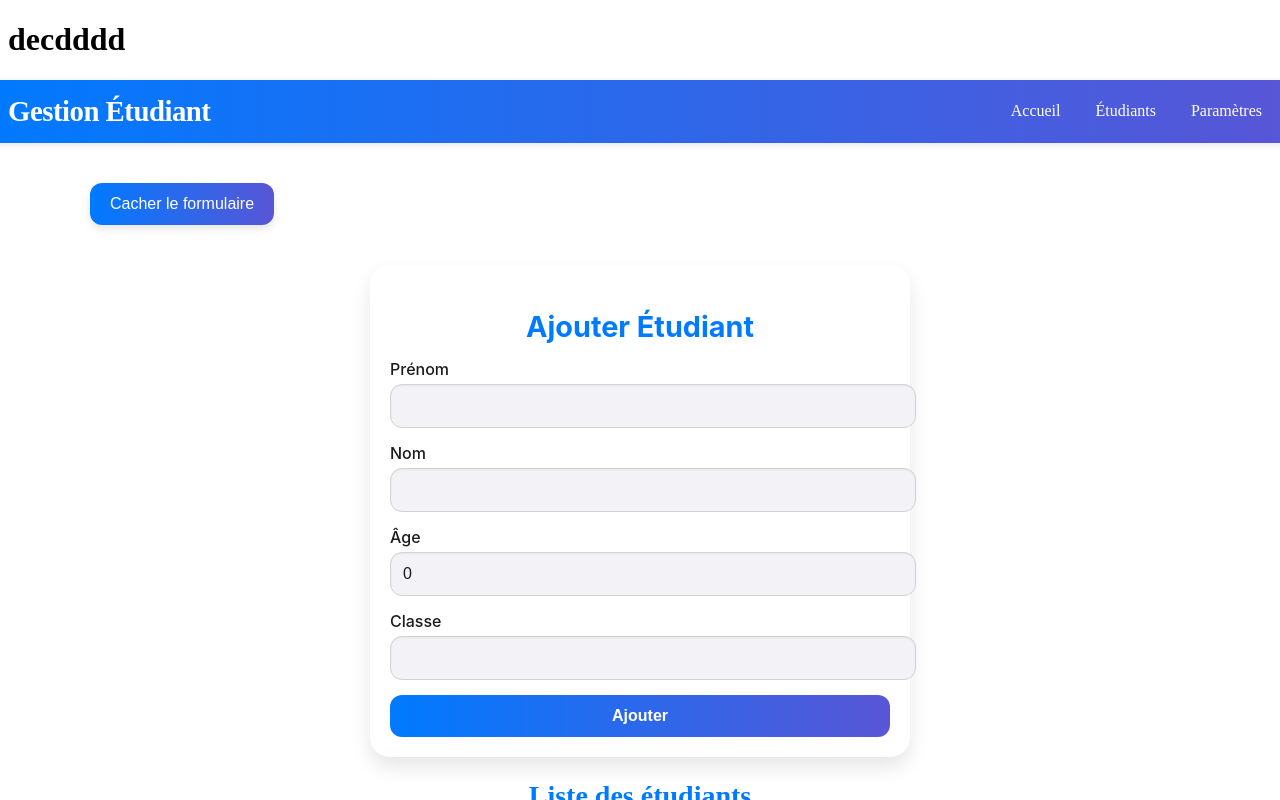
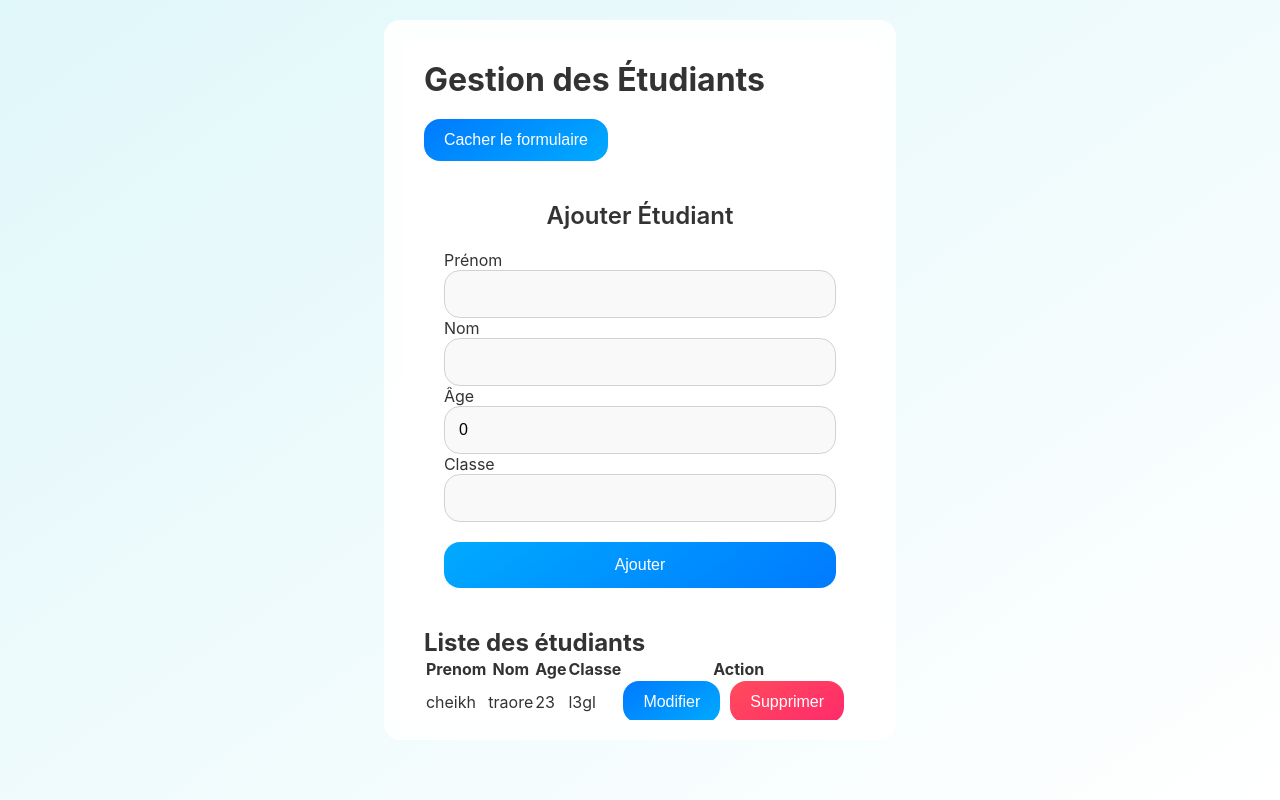
Before and after one commit to traorecheikh/gAngular, an Angular app: page / in a window 1280 px wide. Both pictures are taken after a click on the button "Ajouter un étudiant". Shown: the top 800 px of the page. Built offline with nearby package versions, Linux system fonts and the light colour scheme; data requests are answered from the project's data file.

Commit message:
update to design

```diff
--- a/db.json
+++ b/db.json
@@ -1,46 +1,11 @@
 {
   "etudiants": [
     {
-      "id": "9ea7",
-      "prenom": "Cheikh",
-      "nom": "Traore",
+      "id": 0,
+      "prenom": "cheikh",
+      "nom": "traore",
       "age": 23,
       "classe": "l3gl"
-    },
-    {
-      "id": "5101",
-      "prenom": "Cheikh",
-      "nom": "Traore",
-      "age": 23,
-      "classe": "l3gl"
-    },
-    {
-      "id": "b07c",
-      "prenom": "Cheikh",
-      "nom": "Traore",
-      "age": 23,
-      "classe": "l3gl"
-    },
-    {
-      "id": "12a8",
-      "prenom": "Houleymatou",
-      "nom": "Diallo",
-      "age": 20,
-      "classe": "l3gl"
-    },
-    {
-      "id": "00bf",
-      "prenom": "Houleymatou",
-      "nom": "Diallo",
-      "age": 20,
-      "classe": "l3gl"
-    },
-    {
-      "id": "db82",
-      "prenom": "ds",
-      "nom": "Diallo",
-      "age": 2,
-      "classe": "L2"
     }
   ]
 }
--- a/src/app/app.component.css
+++ b/src/app/app.component.css
@@ -1,115 +1,52 @@
-/* Global Styles */
-body {
-  font-family: -apple-system, BlinkMacSystemFont, "San Francisco", "Segoe UI", Roboto, Arial, sans-serif;
-  margin: 0;
-  background-color: #f2f2f7;
-  color: #1c1c1e;
+/* App Content */
+.content {
+  width: 100%;
+  padding: 20px;
+  background: #fff;
+  overflow-y: auto; /* Add scroll if content overflows */
 }
 
-.app-container {
-  display: flex;
-  flex-direction: column;
-  align-items: center;
+/* Table Styling */
+app-table {
+  margin-top: 30px;
+  background-color: #fafafa;
+  border-radius: 16px;
+  box-shadow: 0 3px 6px rgba(0, 0, 0, 0.1);
+  transition: all 0.3s ease;
+  overflow: hidden;
 }
 
-/* Navbar */
-.navbar {
-  width: 100%;
-  background: linear-gradient(90deg, #007aff, #5856d6);
-  padding: 15px 20px;
-  display: flex;
-  justify-content: space-between;
-  align-items: center;
-  color: white;
-  box-shadow: 0px 2px 8px rgba(0, 0, 0, 0.1);
+app-table:hover {
+  background-color: #f1f1f1;
 }
 
-.navbar .brand {
-  font-size: 1.8rem;
-  font-weight: 600;
-  letter-spacing: -0.5px;
+/* Form Styling */
+app-form {
+  margin-top: 20px;
+  margin: 20px;
+  background-color: #f0f0f5;
+  border-radius: 16px;
+  box-shadow: 0 3px 6px rgba(0, 0, 0, 0.1);
 }
 
-.nav-links {
-  list-style: none;
-  display: flex;
-  gap: 15px;
-  margin: 0;
-  padding: 0;
-}
-
-.nav-links li {
-  font-size: 1rem;
-  font-weight: 500;
-}
-
-.nav-links a {
-  text-decoration: none;
+/* Button Hover & Active States */
+.action-button {
+  padding: 12px 20px;
+  font-size: 16px;
+  background: linear-gradient(145deg, #007aff, #00aaff);
   color: white;
-  padding: 5px 10px;
-  border-radius: 8px;
-  transition: background-color 0.3s ease;
-}
-
-.nav-links a:hover {
-  background-color: rgba(255, 255, 255, 0.2);
-}
-
-/* Content Section */
-.content {
-  width: 100%;
-  max-width: 1100px;
-  padding: 20px;
+  border: none;
+  border-radius: 16px;
+  cursor: pointer;
+  transition: transform 0.2s ease, background 0.2s ease;
   margin-top: 20px;
 }
 
-/* Button */
-button {
-  padding: 12px 20px;
-  font-size: 1rem;
-  color: white;
-  background: linear-gradient(90deg, #007aff, #5856d6);
-  border: none;
-  border-radius: 12px;
-  cursor: pointer;
-  box-shadow: 0 4px 8px rgba(0, 0, 0, 0.1);
-  transition: background 0.3s ease, box-shadow 0.3s ease;
-  margin-bottom: 20px;
+.action-button:hover {
+  background: linear-gradient(145deg, #005bbb, #0095d9);
+  transform: scale(1.05);
 }
 
-button:hover {
-  background: linear-gradient(90deg, #005fcc, #4540a0);
-  box-shadow: 0 6px 12px rgba(0, 0, 0, 0.15);
+.action-button:active {
+  transform: scale(0.98);
 }
-
-/* Form Component Styling */
-app-form {
-  display: block;
-  margin: 20px 0;
-}
-
-/* Table Component Styling */
-app-table {
-  margin-top: 20px;
-  border-radius: 20px;
-  box-shadow: 0 8px 16px rgba(0, 0, 0, 0.1);
-  overflow: hidden;
-}
-
-/* Adjustments for iOS Aesthetic */
-input, textarea, select {
-  font-size: 1rem;
-  padding: 10px;
-  border: 1px solid #d1d1d6;
-  border-radius: 12px;
-  background-color: #f2f2f7;
-  color: #1c1c1e;
-  transition: border-color 0.3s ease, box-shadow 0.3s ease;
-  width: 100%;
-}
-
-input:focus, textarea:focus, select:focus {
-  border-color: #007aff;
-  box-shadow: 0 0 6px rgba(0, 122, 255, 0.5);
-  outline: none;
-}
--- a/src/app/app.component.html
+++ b/src/app/app.component.html
@@ -1,18 +1,15 @@
 <div class="app-container">
-  <nav class="navbar">
-    <div class="brand">Gestion Étudiant</div>
-    <ul class="nav-links">
-      <li><a href="#">Accueil</a></li>
-      <li><a href="#">Étudiants</a></li>
-      <li><a href="#">Paramètres</a></li>
-    </ul>
-  </nav>
+  <div class="content">
+    <header class="header">
+      <h1>Gestion des Étudiants</h1>
+    </header>
 
-  <div class="content">
-    <button (click)="boutonClick()">
-      {{ ajouter ? 'Cacher le formulaire' : 'Ajouter un étudiant' }}
-    </button>
-    <app-form *ngIf="ajouter" (dataForm)="onDataForm()"></app-form>
+    <div class="action-button-container">
+      <button (click)="boutonClick()" class="action-button">
+        {{ ajouter ? 'Cacher le formulaire' : 'Ajouter un étudiant' }}
+      </button>
+    </div>
+    <app-form *ngIf="ajouter" (dataForm)="onDataForm()" [ajouter]="true"></app-form>
     <app-table [etudiants]="etudiants"></app-table>
   </div>
 </div>
--- a/src/app/app.component.ts
+++ b/src/app/app.component.ts
@@ -1,6 +1,5 @@
-import { Component, ChangeDetectorRef } from '@angular/core';
+import { Component } from '@angular/core';
 import { HttpClient } from '@angular/common/http';
-import { Observable } from 'rxjs';
 
 interface Etudiant {
   id: number;
@@ -18,12 +17,17 @@ interface Etudiant {
 })
 export class AppComponent {
   etudiants: Etudiant[] = [];
-  ajouter: boolean = false;
-  constructor(private http: HttpClient) {
+  ajouter: boolean = false;  // Controls the visibility of 'Ajouter étudiant'
+  isEdit: boolean = false;  // Controls the visibility of 'Modifier' form
+
+  constructor(private http: HttpClient) {}
+
+  boutonClick(): void {
+    if (!this.isEdit) {
+      this.ajouter = !this.ajouter;  // Only toggle 'ajouter' if not editing
+    }
   }
-  boutonClick():void{
-    this.ajouter = !this.ajouter;
-  }
+
   getEtudiants(): void {
     const url = 'http://localhost:3000/etudiants';
     this.http.get<Etudiant[]>(url).subscribe((response) => {
@@ -31,7 +35,13 @@ export class AppComponent {
     });
   }
 
-  onDataForm() {
+  onDataForm(): void {
     this.getEtudiants();
   }
+
+  // This function will be triggered when the "Modifier" button is clicked
+  setIsEditState(state: boolean): void {
+    this.isEdit = state;
+    this.ajouter = false;  // Close the "Ajouter étudiant" form when editing
+  }
 }
--- a/src/app/form/form.component.css
+++ b/src/app/form/form.component.css
@@ -1,66 +1,67 @@
+/* Form Container */
 .form-container {
-  background-color: white;
-  padding: 20px;
-  border-radius: 20px;
-  box-shadow: 0 10px 20px rgba(0, 0, 0, 0.1);
   width: 100%;
   max-width: 500px;
-  margin: 20px auto;
-  font-family: -apple-system, BlinkMacSystemFont, "San Francisco", "Segoe UI", Roboto, Arial, sans-serif;
+  background: rgba(255, 255, 255, 0.85);
+  padding: 20px;
+  border-radius: 16px;
+  box-sizing: border-box;
+  transition: transform 0.3s ease;
+  backdrop-filter: blur(8px);
+  overflow-y: auto; /* Allow vertical scroll inside the form */
+  max-height: 70vh; /* Ensure form container doesn't overflow too much */
 }
 
-h2 {
-  font-size: 1.8rem;
-  font-weight: bold;
-  color: #007aff;
-  margin-bottom: 15px;
-  text-align: center;
+.form-container:hover {
+  transform: translateY(-3px);
 }
 
-.form-group {
-  margin-bottom: 15px;
-}
-
-label {
-  display: block;
-  font-size: 1rem;
-  color: #1c1c1e;
-  font-weight: 500;
-  margin-bottom: 5px;
+.form-container h2 {
+  font-size: 24px;
+  font-weight: 600;
+  color: #333;
+  text-align: center;
+  margin-bottom: 20px;
 }
 
 input {
   width: 100%;
-  padding: 12px;
-  font-size: 1rem;
-  color: #1c1c1e;
-  background-color: #f2f2f7;
+  padding: 14px;
+  font-size: 16px;
+  background-color: #f9f9f9;
   border: 1px solid #d1d1d6;
-  border-radius: 12px;
-  box-shadow: inset 0 1px 2px rgba(0, 0, 0, 0.05);
+  border-radius: 16px;
   transition: all 0.3s ease;
 }
 
 input:focus {
   border-color: #007aff;
-  box-shadow: 0 0 6px rgba(0, 122, 255, 0.5);
+  background-color: #fff;
   outline: none;
+}
+
+input[type="text"]::placeholder {
+  color: #bbb;
 }
 
 .btn-submit {
   width: 100%;
-  padding: 12px;
-  font-size: 1rem;
-  font-weight: bold;
+  padding: 14px;
+  font-size: 16px;
+  background: linear-gradient(145deg, #00aaff, #007aff);
   color: white;
-  background: linear-gradient(90deg, #007aff, #5856d6);
   border: none;
-  border-radius: 12px;
+  border-radius: 16px;
   cursor: pointer;
-  transition: background 0.3s ease, box-shadow 0.3s ease;
+  transition: transform 0.3s ease, background 0.3s ease;
+  margin-top: 20px;
 }
 
 .btn-submit:hover {
-  background: linear-gradient(90deg, #005fcc, #4540a0);
-  box-shadow: 0 4px 10px rgba(0, 0, 0, 0.15);
+  background: linear-gradient(145deg, #0095d9, #005bbb);
+  transform: scale(1.05);
 }
+
+.btn-submit:active {
+  transform: scale(0.98);
+}
--- a/src/app/form/form.component.html
+++ b/src/app/form/form.component.html
@@ -1,4 +1,4 @@
-<div class="form-container">
+<div class="form-container" *ngIf="ajouter || isEdit">
   <h2>{{ isEdit ? 'Modifier Étudiant' : 'Ajouter Étudiant' }}</h2>
   <form (ngSubmit)="onSubmit()">
     <div class="form-group">
--- a/src/app/form/form.component.ts
+++ b/src/app/form/form.component.ts
@@ -1,4 +1,4 @@
-import {ChangeDetectorRef, Component, EventEmitter, Output} from '@angular/core';
+import {ChangeDetectorRef, Component, EventEmitter, Input, Output} from '@angular/core';
 import {HttpClient} from '@angular/common/http';
 import {Observable} from 'rxjs';
 
@@ -13,43 +13,43 @@ interface Etudiant {
 @Component({
   selector: 'app-form',
   standalone: false,
-
   templateUrl: './form.component.html',
-  styleUrl: './form.component.css'
+  styleUrls: ['./form.component.css'],
 })
 export class FormComponent {
+  @Input() formData: Etudiant = { id: 0, prenom: '', nom: '', age: 0, classe: '' };
+  @Input() isEdit!: boolean;
   @Output() dataForm = new EventEmitter<void>();
-  formData = {
-    prenom: '',
-    nom: '',
-    age: 0,
-    classe: '',
-  };
-
-  etudiants: Etudiant[] = [];
-  isEdit: boolean = false;
+  @Input() ajouter!: boolean;
 
   constructor(private http: HttpClient, private cdr: ChangeDetectorRef) {}
 
   onSubmit(): void {
-    this.postData(this.formData).subscribe((response) => {
+    if (this.isEdit) {
+      console.log("test");
+      this.updateData(this.formData);
+    } else {
+
+      console.log("test");
+      this.addData(this.formData);
+    }
+  }
+
+  addData(data: Etudiant): void {
+    const url = 'http://localhost:3000/etudiants';
+    this.http.post(url, data).subscribe((response) => {
       this.cdr.detectChanges();
       this.dataForm.emit();
-      this.getEtudiants();
-      console.log('Data posted successfully:', response);
+      console.log('Student added:', response);
     });
   }
 
-  postData(data: any): Observable<any> {
-    const url = 'http://localhost:3000/etudiants';
-    return this.http.post(url, data);
-  }
-
-  getEtudiants(): void {
-    const url = 'http://localhost:3000/etudiants';
-    this.http.get<Etudiant[]>(url).subscribe((response) => {
-      this.etudiants = response;
+  updateData(data: Etudiant): void {
+    const url = `http://localhost:3000/etudiants/${data.id}`;
+    this.http.put(url, data).subscribe((response) => {
       this.cdr.detectChanges();
+      this.dataForm.emit();
+      console.log('success:', response);
     });
   }
 }
--- a/src/app/tableau/tableau.component.css
+++ b/src/app/tableau/tableau.component.css
@@ -1,131 +1,39 @@
-/* General body style with Cupertino-inspired font */
-body {
-  font-family: -apple-system, BlinkMacSystemFont, "Segoe UI", "Roboto", "Oxygen", "Ubuntu", "Cantarell", "Fira Sans", "Droid Sans", "Helvetica Neue", sans-serif;
-  background-color: #F4F4F5; /* Subtle light background color */
-  margin: 0;
-  padding: 0;
-  box-sizing: border-box;
-  color: #1C1C1E; /* Dark text color for readability */
+/* General Button Styling for table actions */
+button {
+  padding: 12px 20px;
+  font-size: 16px;
+  color: white;
+  border: none;
+  border-radius: 16px;
+  cursor: pointer;
+  transition: transform 0.3s ease, background 0.3s ease;
+  margin-right: 10px; /* Add spacing between buttons */
 }
 
-/* Container for the table */
-table {
-  width: 90%;
-  margin: 40px auto;
-  border-radius: 16px;
-  overflow: hidden;
-  box-shadow: 0 4px 16px rgba(0, 0, 0, 0.1); /* Soft shadow for depth */
-  background-color: #FFFFFF; /* Clean white background */
-  border-collapse: collapse;
+/* Modifier Button */
+.modifier {
+  background: linear-gradient(145deg, #007aff, #00aaff);
 }
 
-/* Table header */
-thead {
-  background-color: #007AFF; /* iOS accent blue */
-  color: white;
-  font-size: 16px;
-  text-align: left;
-  text-transform: uppercase;
-  padding: 12px 16px;
-}
-
-th {
-  font-weight: 600;
-  letter-spacing: 0.8px;
-  border-bottom: 2px solid #D1D1D6; /* Subtle line under header */
-}
-
-/* Table rows */
-tbody {
-  font-size: 15px;
-  color: #1C1C1E; /* Dark text color */
-}
-
-/* Table cells */
-td {
-  padding: 16px;
-  border-bottom: 1px solid #F2F2F7; /* Soft borders between rows */
-  text-align: left;
-}
-
-/* Alternating row colors for better readability */
-tbody tr:nth-child(odd) {
-  background-color: #F9F9F9; /* Light gray for alternating rows */
-}
-
-tbody tr:hover {
-  background-color: #E1E1E6; /* Light hover effect */
-}
-
-/* Actions (buttons for delete and edit) */
-a {
-  display: inline-block;
-  margin: 5px 10px;
-  padding: 8px 18px;
-  font-size: 14px;
-  font-weight: 600;
-  text-decoration: none;
-  border-radius: 30px;
-  color: #007AFF; /* Blue color for action buttons */
-  background-color: #F4F4F5; /* Soft background color for buttons */
-  transition: background-color 0.3s, transform 0.2s ease-in-out;
-  border: 1px solid #D1D1D6; /* Light border to match iOS button styling */
-}
-
-h2 {
-  font-size: 28px;
-  font-weight: 600;
-  color: #007AFF; /* Matching blue for headings */
-  text-align: center;
-  margin-bottom: 20px;
-}
-
-/* Hover and focus effects for actions */
-a:hover,
-a:focus {
-  background-color: #007AFF;
-  color: white;
+.modifier:hover {
+  background: linear-gradient(145deg, #005bbb, #0095d9);
   transform: scale(1.05);
 }
 
-/* Delete button style */
-a.delete {
-  background-color: #FF3B30; /* Red delete button */
-  color: white;
+.modifier:active {
+  transform: scale(0.98);
 }
 
-a.delete:hover {
-  background-color: #D92D1A; /* Darker red when hovered */
+/* Supprimer Button */
+.supprimer {
+  background: linear-gradient(145deg, #ff4b5c, #ff2a6b); /* Red gradient */
 }
 
-/* Edit button style */
-a.modifier {
-  background-color: #FFCC00; /* Yellow modifier button */
-  color: white;
+.supprimer:hover {
+  background: linear-gradient(145deg, #d13c4f, #ff2a6b);
+  transform: scale(1.05);
 }
 
-a.modifier:hover {
-  background-color: #F9C500; /* Darker yellow when hovered */
+.supprimer:active {
+  transform: scale(0.98);
 }
-
-/* Responsive design */
-@media (max-width: 768px) {
-  table {
-    width: 100%;
-  }
-
-  th, td {
-    padding: 12px;
-  }
-
-  a {
-    font-size: 12px;
-    padding: 6px 14px;
-  }
-}
-
-/* Optional: Focus states for accessibility */
-a:focus {
-  outline: 3px solid #007AFF;
-  outline-offset: 4px;
-}
--- a/src/app/tableau/tableau.component.html
+++ b/src/app/tableau/tableau.component.html
@@ -1,4 +1,7 @@
+<app-form *ngIf="isEdit" [isEdit]="true" [formData]="formData" (dataForm)="onDataForm()"></app-form>
 <h2>Liste des étudiants</h2>
+
+<!-- Display Table and Manage Actions -->
 <table>
   <thead>
   <tr>
@@ -15,8 +18,12 @@
     <td>{{ etudiant.nom }}</td>
     <td>{{ etudiant.age }}</td>
     <td>{{ etudiant.classe }}</td>
-    <a class="modifier" id="modifier" href="#">Modifier</a>
-    <a class="delete" id="delete" href="#">Supprimer</a>
+    <td>
+      <!-- Show Modifier button only when not editing -->
+      <button class="modifier" *ngIf="!isEdit" (click)="editEtudiant(etudiant)">Modifier</button>
+      <!-- Show Supprimer button -->
+      <button class="supprimer">Supprimer</button>
+    </td>
   </tr>
   </tbody>
 </table>
--- a/src/app/tableau/tableau.component.ts
+++ b/src/app/tableau/tableau.component.ts
@@ -1,4 +1,4 @@
-import {ChangeDetectorRef, Component, Input, OnInit, output} from '@angular/core';
+import { ChangeDetectorRef, Component, Input, OnInit, Output, EventEmitter } from '@angular/core';
 import { HttpClient } from '@angular/common/http';
 
 interface Etudiant {
@@ -17,7 +17,10 @@ interface Etudiant {
 })
 export class TableauComponent implements OnInit {
   @Input() etudiants: Etudiant[] = [];
-  isEdit = false;
+  @Output() editStateChange = new EventEmitter<boolean>();  // Emit when edit state changes
+  isEdit = false;  // Local state for editing
+  formData: Etudiant = { id: 0, prenom: '', nom: '', age: 0, classe: '' };
+
   constructor(private http: HttpClient) {}
 
   ngOnInit(): void {
@@ -30,4 +33,18 @@ export class TableauComponent implements OnInit {
       this.etudiants = response;
     });
   }
+
+  // Function to handle the "Modifier" button click
+  editEtudiant(etudiant: Etudiant): void {
+    this.isEdit = true;
+    this.formData = { ...etudiant };  // Pre-fill the form with existing data
+    this.editStateChange.emit(this.isEdit);  // Emit the change to parent
+  }
+
+  onDataForm(): void {
+    this.getEtudiants();
+    this.isEdit = false;
+    this.editStateChange.emit(this.isEdit);  // Reset the edit state after form submission
+  }
+
 }
--- a/src/index.html
+++ b/src/index.html
@@ -8,7 +8,6 @@
   <link rel="icon" type="image/x-icon" href="favicon.ico">
 </head>
 <body>
-<h1>decdddd</h1>
   <app-root></app-root>
 </body>
 </html>
--- a/src/styles.css
+++ b/src/styles.css
@@ -1 +1,39 @@
-/* You can add global styles to this file, and also import other style files */
+/* Global Styles */
+* {
+  box-sizing: border-box;
+  margin: 0;
+  padding: 0;
+}
+
+body {
+  font-family: -apple-system, BlinkMacSystemFont, "Segoe UI", Roboto, "Helvetica Neue", Arial, sans-serif;
+  background-color: #f7f7f8;
+  color: #333;
+  display: flex;
+  justify-content: center;
+  align-items: flex-start; /* Adjust alignment to the top */
+  min-height: 100vh;  /* Full screen height */
+  padding: 20px;
+  background: linear-gradient(145deg, #e0f7fa, #ffffff);
+  overflow: hidden;  /* Prevent body overflow */
+}
+
+.app-container {
+  display: flex;
+  flex-direction: column;
+  align-items: center;
+  width: 100%;
+  max-width: 600px;
+  background: rgba(255, 255, 255, 0.9);
+  border-radius: 16px;
+  padding: 20px;
+  box-sizing: border-box;
+  overflow-y: auto; /* Enable scrolling within the app container */
+  max-height: 90vh; /* Ensures the app container doesn't overflow vertically */
+  transition: all 0.3s ease;
+  backdrop-filter: blur(10px); /* Glassmorphism effect */
+}
+
+.app-container:hover {
+  transform: translateY(-5px); /* Slight lift on hover */
+}
```
